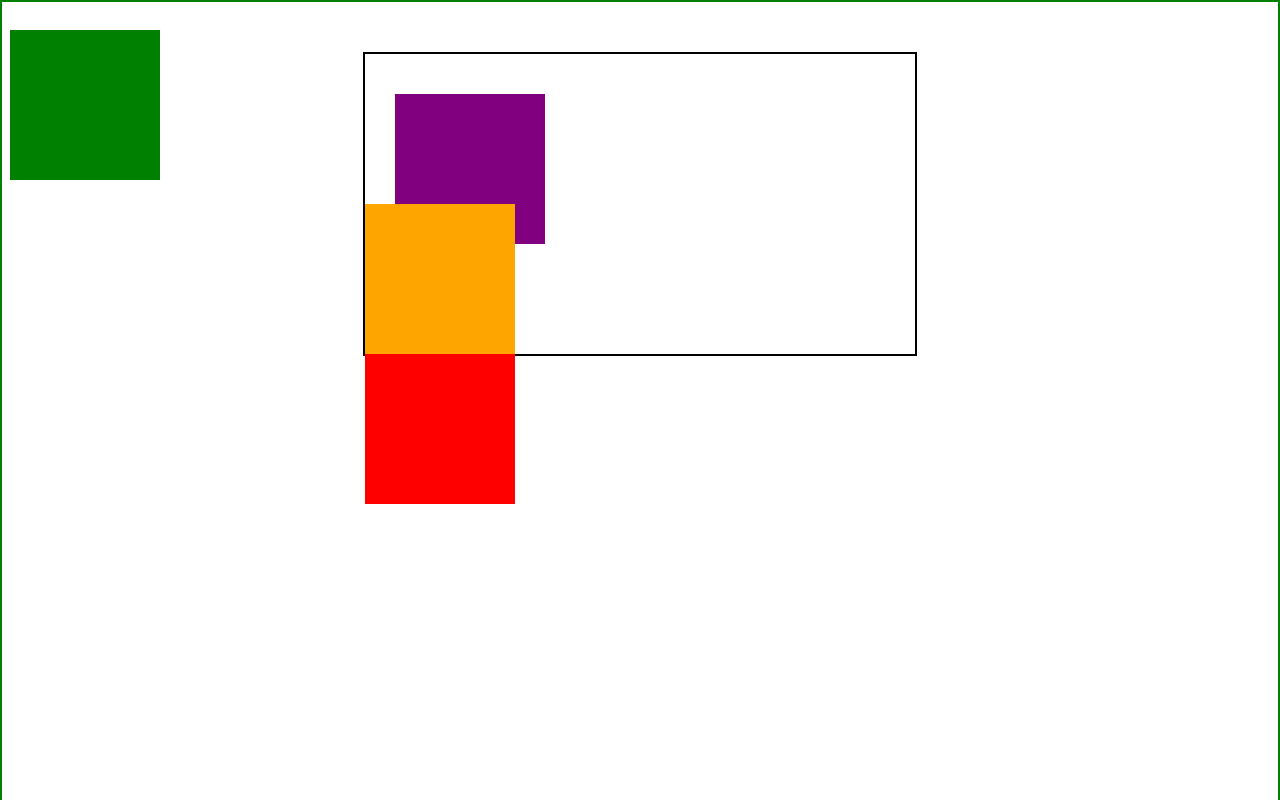
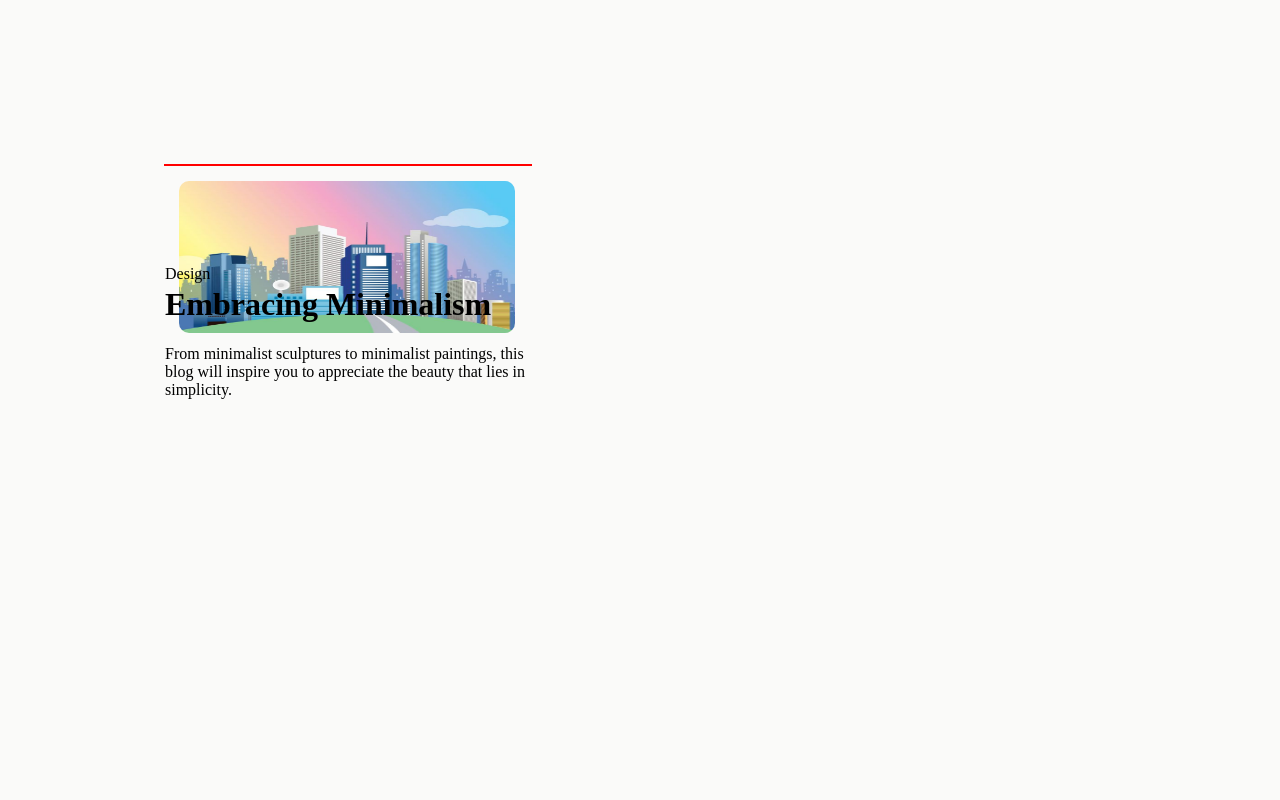
Before and after one commit to yonatanhaddish/cssPractice, a plain HTML site: page page02.html in a window 1280 px wide. Shown: the top 800 px of the page. Drawn offline with Linux system fonts and the light colour scheme.

Commit message:
card inital setup

```diff
--- a/page02.html
+++ b/page02.html
@@ -8,10 +8,22 @@
   </head>
   <body>
     <div class="container">
-      <div class="box purple"></div>
-      <div class="box orange"></div>
-      <div class="box green"></div>
-      <div class="box red"></div>
+      <div class="upper-section">
+        <div class="photo-cover">
+          <img src="cityCartoon01.jpg" alt="" />
+        </div>
+        <div class="design"><p>Design</p></div>
+        <div class="text-section">
+          <h1>Embracing Minimalism</h1>
+          <p>
+            From minimalist sculptures to minimalist paintings, this blog will
+            inspire you to appreciate the beauty that lies in simplicity.
+          </p>
+        </div>
+      </div>
+      <!-- <div class="lower-section">
+        <p>Annie Spratt</p>
+      </div> -->
     </div>
   </body>
 </html>
--- a/style02.css
+++ b/style02.css
@@ -1,38 +1,36 @@
 body {
   margin: 0;
   padding: 0;
-  height: 200vh;
-  border: 2px solid green;
+  background-color: #fafaf9;
 }
 .container {
-  width: 550px;
-  border: 2px solid black;
-  margin: 50px auto;
-  /* position: relative; */
+  /* border: solid 2px red; */
+  margin-top: 164px;
+  margin-left: 164px;
+  width: 368px;
+  height: 246px;
 }
-.box {
-  width: 150px;
-  height: 150px;
+.upper-section {
+  border: solid 1px red;
+  position: relative;
 }
-.purple {
-  background-color: purple;
-  position: relative;
-  left: 30px;
-  top: 40px;
-  z-index: -1;
+.lower-section {
+  border: solid 1px green;
 }
-.green {
-  background-color: green;
+img {
+  align-items: center;
   position: absolute;
-  top: 30px;
-  left: 10px;
+  right: 16px;
+  top: 16px;
+  width: 336px;
+  height: 152px;
+  border-radius: 10px;
 }
-.orange {
-  background-color: orange;
-  position: sticky;
-  top: 0;
+.design {
+  position: absolute;
+  top: 84px;
 }
-.red {
-  background-color: red;
-  position: fixed;
+.text-section {
+  position: absolute;
+  top: 100px;
 }
```
